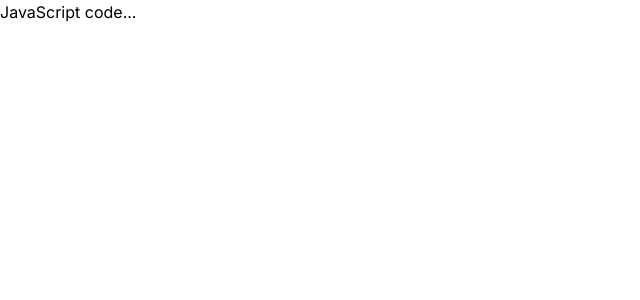
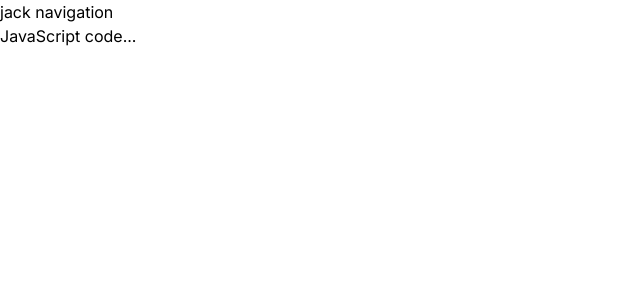
Before and after one commit to tchasinga/public-idea-information, a Next.js app in the folder frontend/: page / in a window 1280 px wide. Shown: the top 300 px of the page, without its empty margins (0-640 px from the left). Built offline with nearby package versions, Linux system fonts and the light colour scheme.

Commit message:
new code is added

```diff
--- a/frontend/src/app/layout.jsx
+++ b/frontend/src/app/layout.jsx
@@ -1,5 +1,6 @@
 import './globals.css'
 import { Inter } from 'next/font/google'
+import Link from 'next/link'
 
 const inter = Inter({ subsets: ['latin'] })
 
@@ -11,7 +12,12 @@
 export default function RootLayout({ children }) {
   return (
     <html lang="en">
-      <body className={inter.className}>{children}</body>
+      <body className={inter.className}>
+      <nav>
+      <h1>jack navigation</h1>
+      </nav>
+        {children}
+        </body>
     </html>
   )
 }
```
